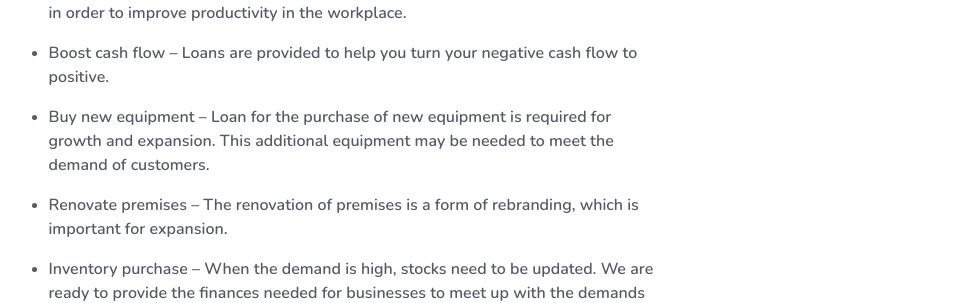
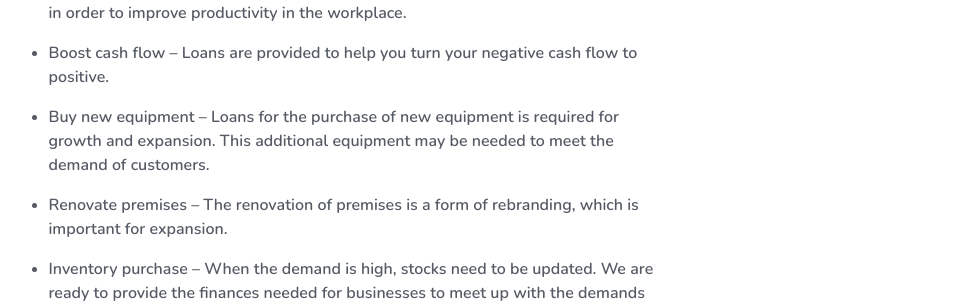
Before and after one commit to neo360africa3/neo360africa3.github.io, a Jekyll site: the page built from _posts/2019-10-24-loan-purposes-we-can-help-with.markdown, in a window 1280 px wide and 900 px high, scrolled down 736 px. Shown: the part 154-457 px from the top of the window, without its empty margins (303-1279 px from the left). Built offline with Jekyll 4.4.1, drawn with Linux system fonts in a browser that asks for light colours; our own code applies the rules of GitHub Pages for plain Markdown files; a script that is not in the unit is left out.

Commit message:
Updated Loan Purposes We Can Help With

```diff
--- a/_posts/2019-10-24-loan-purposes-we-can-help-with.markdown
+++ b/_posts/2019-10-24-loan-purposes-we-can-help-with.markdown
@@ -11,7 +11,7 @@ image: https://res.cloudinary.com/neo360africa/image/upload/v1571995196/NEO360%2
 
 * Boost cash flow – Loans are provided to help you turn your negative cash flow to positive.
 
-* Buy new equipment – Loan for the purchase of new equipment is required for growth and expansion. This additional equipment may be needed to meet the demand of customers.
+* Buy new equipment – Loans for the purchase of new equipment is required for growth and expansion. This additional equipment may be needed to meet the demand of customers.
 
 * Renovate premises – The renovation of premises is a form of rebranding, which is important for expansion.
 
```
